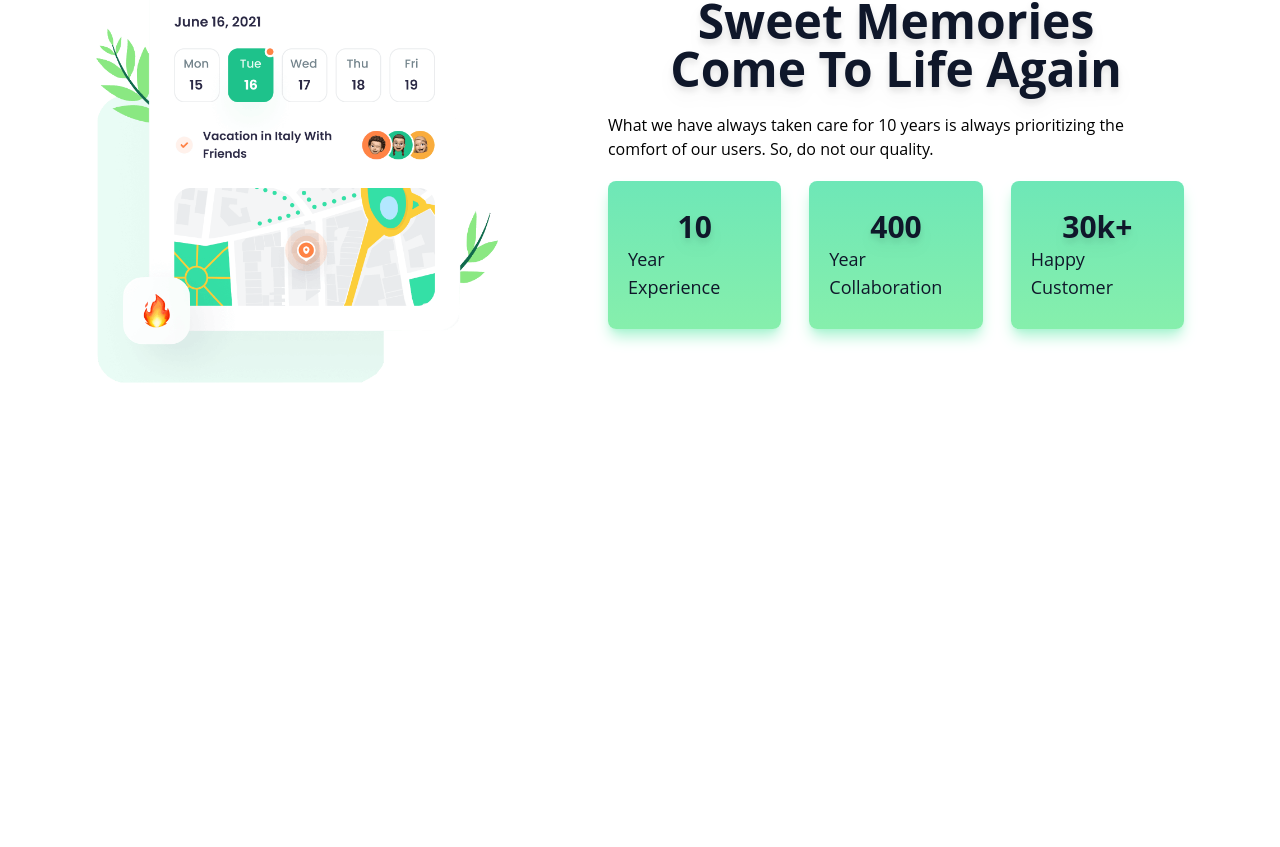
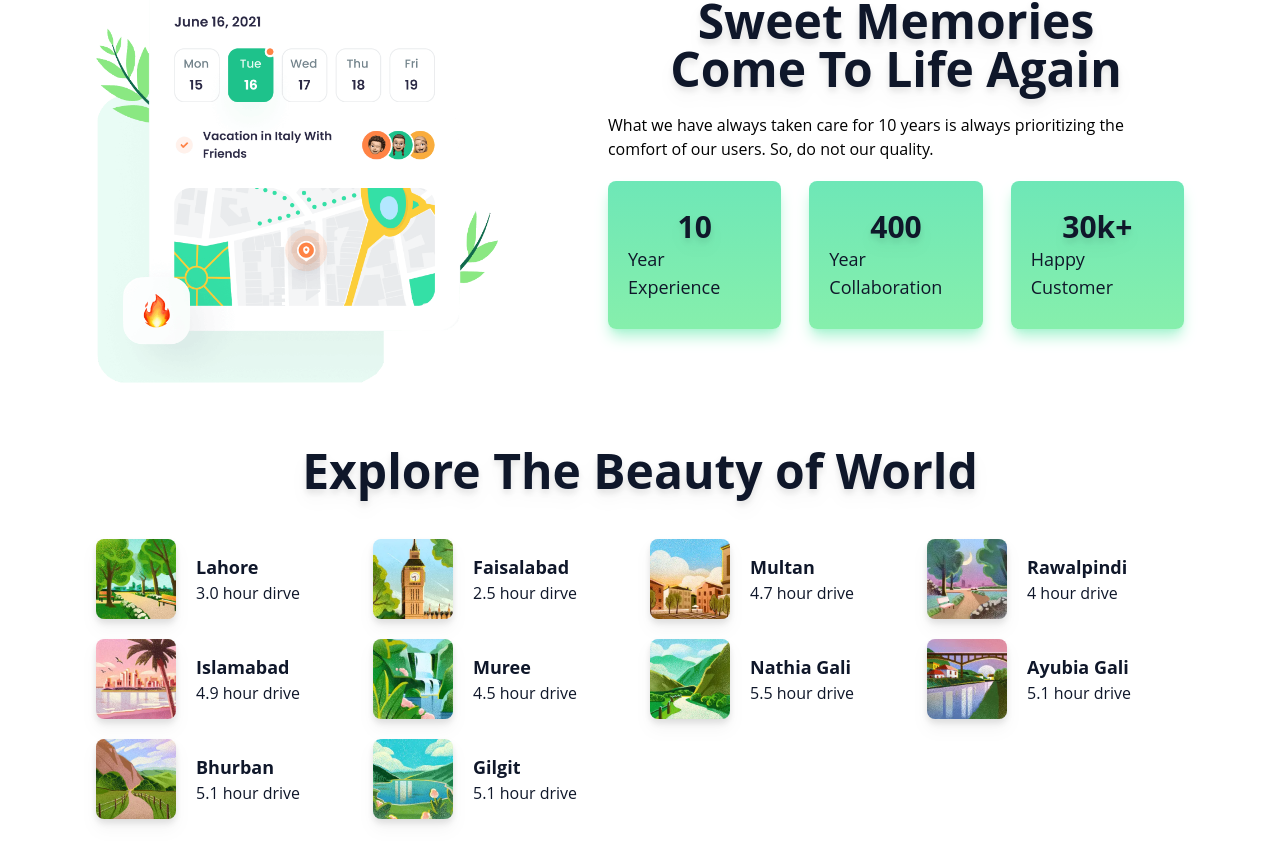
Before and after one commit to Ger4eK/tailwind-travel-agency, a React (Create React App) app: page / in a window 1280 px wide. Shown: the part 1301-2148 px from the top of the page. Before the commit the page ends 1748 px from the top, so only its background shows below. Built offline with nearby package versions, Linux system fonts and the light colour scheme.

Commit message:
add explore

```diff
--- a/src/App.jsx
+++ b/src/App.jsx
@@ -1,5 +1,5 @@
-import { Hero, Header, Memory } from './components';
-import { hero, navlinks, memory } from './data/travigodata';
+import { Hero, Header, Memory, Explore } from './components';
+import { hero, navlinks, memory, placesAPI } from './data/travigodata';
 
 function App() {
   return (
@@ -7,6 +7,7 @@ function App() {
       <Header navlinks={navlinks} />
       <Hero hero={hero} />
       <Memory memory={memory} />
+      <Explore title='Explore The Beauty of World' placesAPI={placesAPI} />
     </>
   );
 }
--- /dev/null
+++ b/src/components/Explore.jsx
@@ -0,0 +1,39 @@
+import React from 'react';
+
+const Explore = ({ title, placesAPI }) => {
+  return (
+    <div className='relative my-7 md:mt-3'>
+      <div className='travigo-container'>
+        <div className='flex items-center justify-center text-center mb-11 md:mb-7'>
+          <h1 className='text-5xl lg:text-4xl md:text-3xl sm:text-2xl xsm:text-xl font-bold filter drop-shadow-lg text-slate-900'>
+            {title}
+          </h1>
+        </div>
+        <div className='grid items-center grid-cols-4 lg:grid-cols-3 md:grid-cols-2 gap-5'>
+          {placesAPI?.map((val, i) => (
+            <div
+              key={i}
+              className='flex items-center gap-5 sm:gap-3 rounded-lg hover:bg-emerald-300 transition-all duration-300 cursor-pointer hover:scale-105'
+            >
+              <div className='flex items-center'>
+                <img
+                  src={val.placeImg}
+                  alt={val.location}
+                  className='w-20 h-20 sm:w-16 sm:h-16 rounded-lg filter drop-shadow-lg'
+                />
+              </div>
+              <div className='flex items-start flex-col text-slate-900'>
+                <h1 className='text-lg sm:text-sm font-bold'>{val.location}</h1>
+                <p className='font-normal lg:text-sm text-base sm:text-xs'>
+                  {val.distance}
+                </p>
+              </div>
+            </div>
+          ))}
+        </div>
+      </div>
+    </div>
+  );
+};
+
+export default Explore;
--- a/src/components/index.js
+++ b/src/components/index.js
@@ -2,3 +2,4 @@ export { default as Hero } from './Hero.jsx';
 export { default as Header } from './Header.jsx';
 export { default as PopupMenu } from './PopupMenu.jsx';
 export { default as Memory } from './Memory.jsx';
+export { default as Explore } from './Explore.jsx';
```
